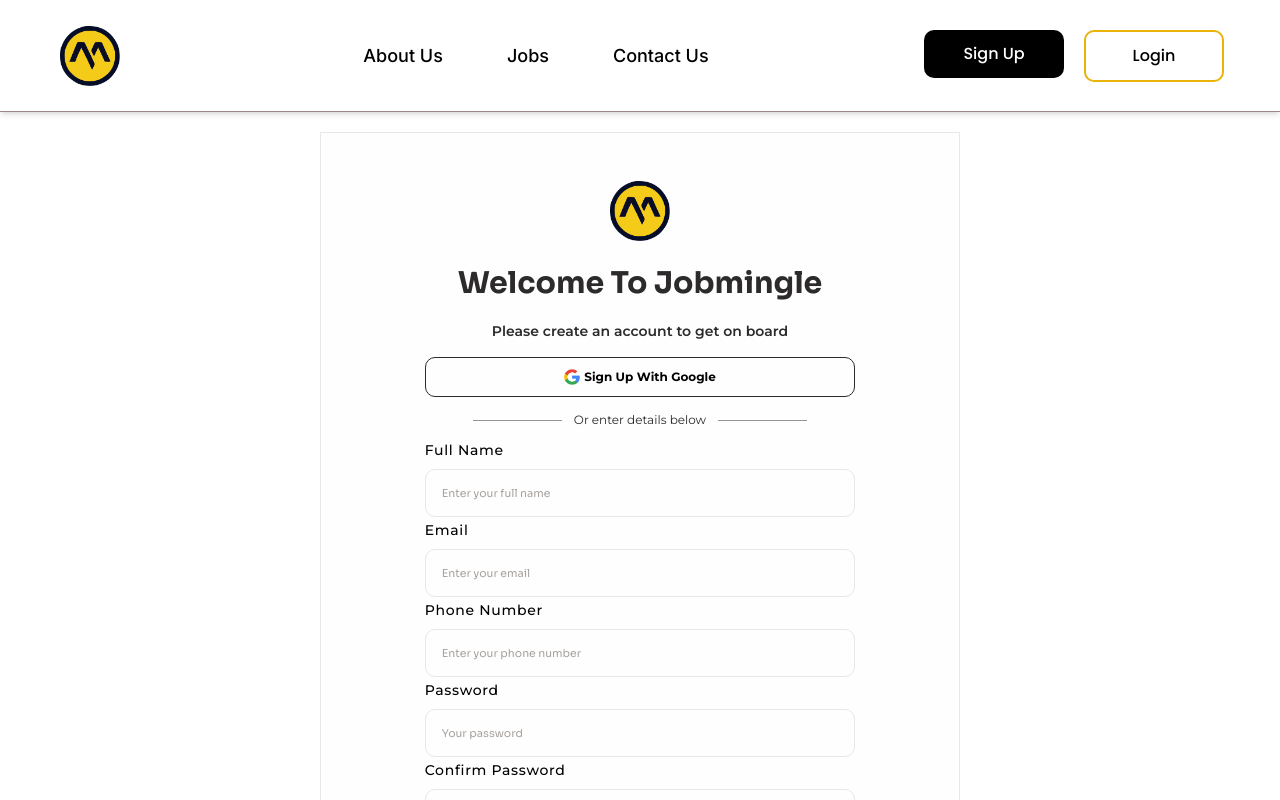
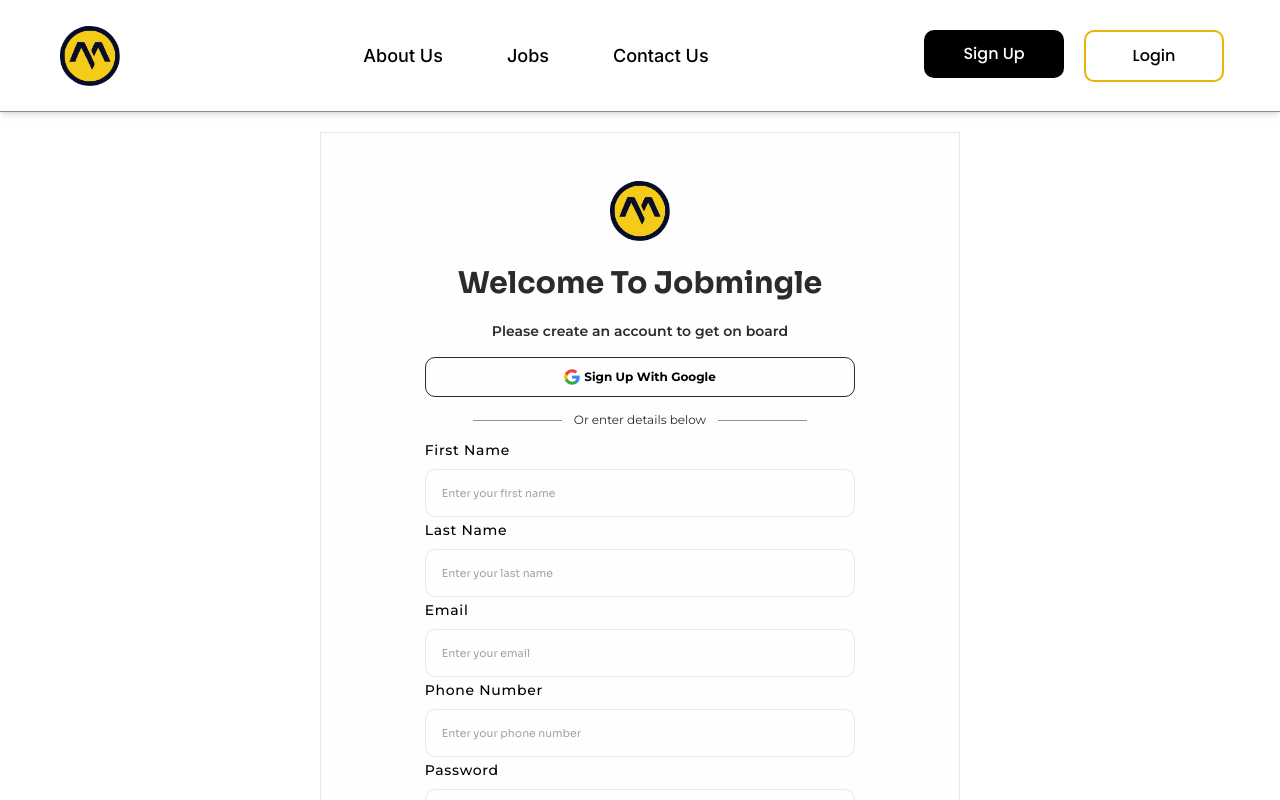
Before and after one commit to jobmingle/jobmingle-frontend, a Next.js app: page /sign-up in a window 1280 px wide. Shown: the top 800 px of the page. Built offline with nearby package versions, Linux system fonts and the light colour scheme.

Commit message:
Updated form data

```diff
--- a/app/_components/ui/SignUpForm.tsx
+++ b/app/_components/ui/SignUpForm.tsx
@@ -12,7 +12,8 @@
 import Spinner from "@/app/_components/ui/Spinner";
 
 interface FormData {
-	name: string;
+	firstName: string;
+	lastName: string;
 	phonenumber: number;
 	email: string;
 	password: string;
@@ -76,18 +77,37 @@
 			<form className=" w-full mt-4" onSubmit={handleSubmit(onSubmit, onError)}>
 				<div>
 					<label className="text-sm montserrat py-1 tracking-wider font-medium">
-						Full Name
+						First Name
 					</label>
 					<input
 						type="text"
-						id="name"
+						id="firstName"
 						className="input"
-						placeholder="Enter your full name"
-						{...register("name", {
+						placeholder="Enter your first name"
+						{...register("firstName", {
 							required: "This field is required!",
 						})}
 					/>
-					{errors?.name?.message && <Error>{errors.name.message}</Error>}
+					{errors?.firstName?.message && (
+						<Error>{errors.firstName.message}</Error>
+					)}
+				</div>
+				<div>
+					<label className="text-sm montserrat py-1 tracking-wider font-medium">
+						Last Name
+					</label>
+					<input
+						type="text"
+						id="lastName"
+						className="input"
+						placeholder="Enter your last name"
+						{...register("lastName", {
+							required: "This field is required!",
+						})}
+					/>
+					{errors?.lastName?.message && (
+						<Error>{errors.lastName.message}</Error>
+					)}
 				</div>
 
 				<div>
```
